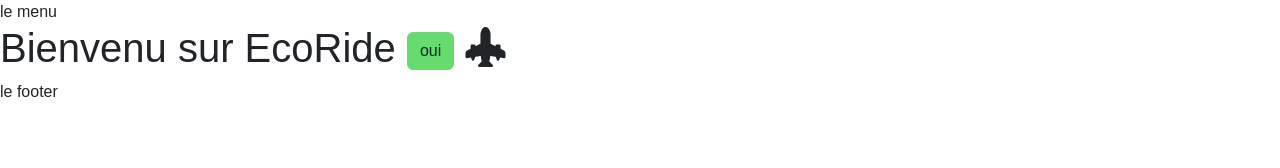
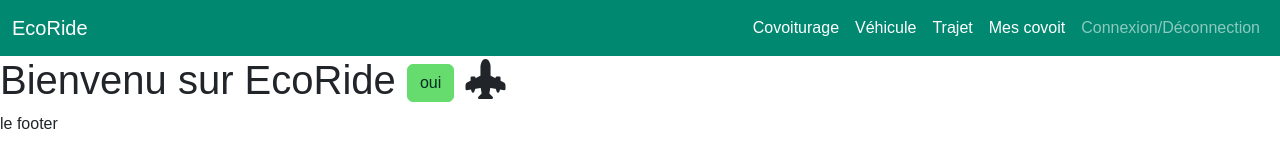
Before and after one commit to zakodjedje/eco-ride, a website with bundled scripts: page index.html in a window 1280 px wide. Built offline with nearby package versions, Linux system fonts and the light colour scheme; files whose address does not match are found by name; a web font is replaced by a local one.

Commit message:
ajout du header

```diff
--- a/index.html
+++ b/index.html
@@ -12,7 +12,37 @@
 <body>
 
 
-    <header>le menu</header>
+    <header>
+        <nav class="navbar navbar-expand-lg bg-dark" data-bs-theme="dark">
+            <div class="container-fluid">
+              <a class="navbar-brand" href="/">EcoRide</a>
+              <button class="navbar-toggler" type="button" data-bs-toggle="collapse" data-bs-target="#navbarSupportedContent" aria-controls="navbarSupportedContent" aria-expanded="false" aria-label="Toggle navigation">
+                <span class="navbar-toggler-icon"></span>
+              </button>
+              <div class="collapse navbar-collapse" id="navbarSupportedContent">
+                <ul class="navbar-nav ms-auto mb-2 mb-lg-0">
+                  <li class="nav-item">
+                    <a class="nav-link active" aria-current="page" href="#">Covoiturage</a>
+                  </li>
+                  <li class="nav-item">
+                    <a class="nav-link active" href="#">Véhicule</a>
+                  </li>
+
+                  <li class="nav-item">
+                    <a class="nav-link active" href="#" >Trajet</a>
+                  </li>
+                  <li class="nav-item">
+                    <a class="nav-link active" href="#" >Mes covoit</a>
+                  </li>
+                  <li class="nav-item">
+                    <a class="nav-link ">Connexion/Déconnection</a>
+                  </li>
+                </ul>
+
+              </div>
+            </div>
+          </nav>
+    </header>
         <main id="main-page">
         <!-- contenu de page-->
         </main>
```
Also changed, not shown: README.md.
